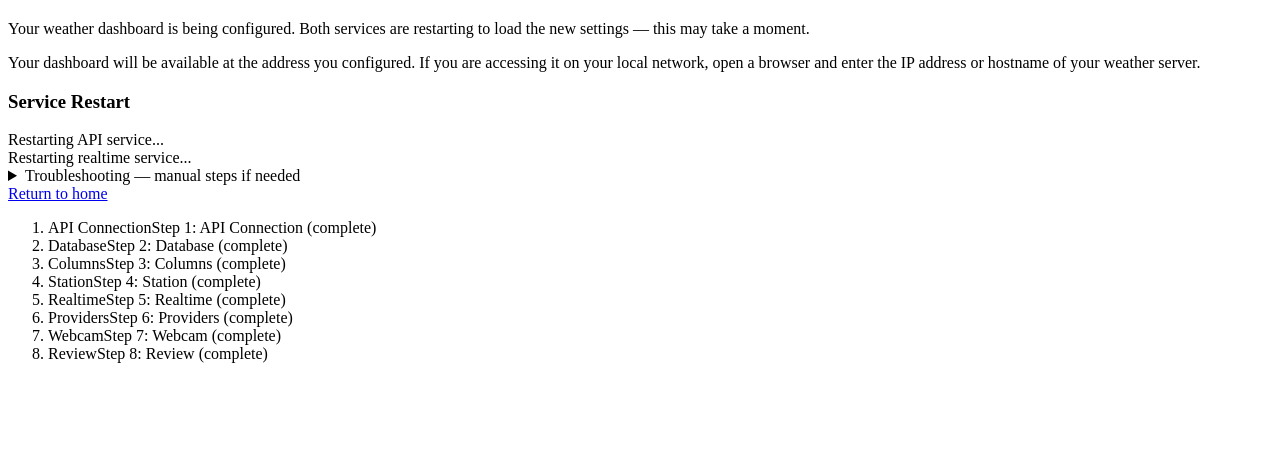
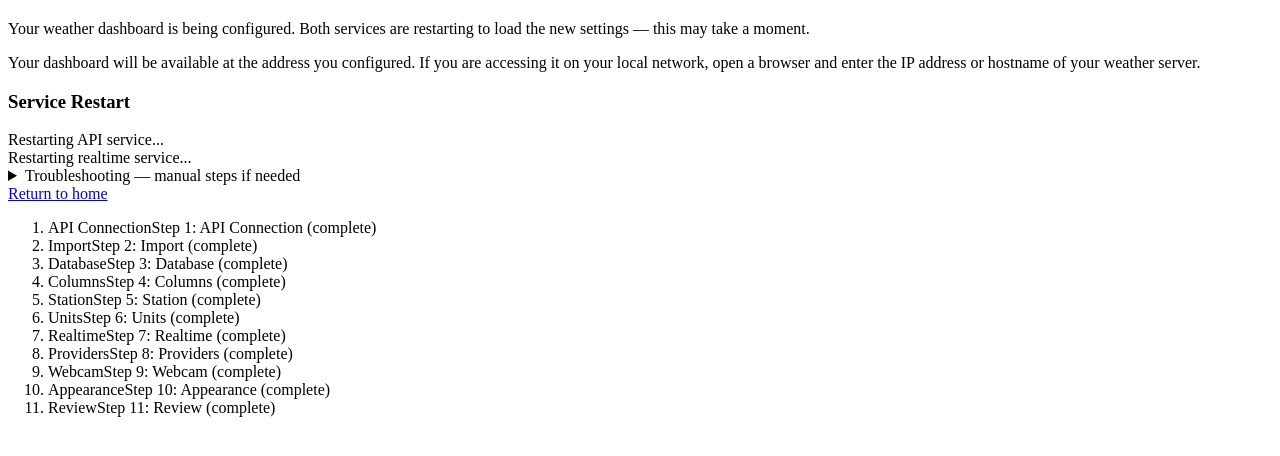
Before and after one commit to clearskies-wx/weewx-clearskies-stack, a FastAPI app: template weewx_clearskies_config/templates/wizard/step_complete.html in a window 1280 px wide. Shown: the part 35-491 px from the top of the page. Run offline with FastAPI, Linux system fonts and the light colour scheme; the template is opened without the code that fills it, so the values that code supplies are empty; parts of the project's set-up code (start-up, migrations or seed data) failed here and were passed over.

Commit message:
fix(wizard): correct step totals (11 not 10) and complete page progress bar
Step headers said "of 10" but the wizard has 11 steps. The complete
page had a hardcoded 8-step progress bar missing Import, Units, and
Appearance. Also fixed a stale /wizard/step/10 link on the error path.

Co-Authored-By: Claude Opus 4.6 (1M context) <noreply@anthropic.com>

```diff
--- a/weewx_clearskies_config/templates/wizard/step_api.html
+++ b/weewx_clearskies_config/templates/wizard/step_api.html
@@ -1,10 +1,10 @@
 <article>
   <header>
     {% if rerun_mode %}
-    <h2>Step 1 of 10 — API Connection</h2>
+    <h2>Step 1 of 11 — API Connection</h2>
     <p>The API is already configured. Verify the address below and click <strong>Reconnect</strong> to continue.</p>
     {% else %}
-    <h2>Step 1 of 10 — API Connection</h2>
+    <h2>Step 1 of 11 — API Connection</h2>
     <p>Enter the connection details shown in your API's startup banner.</p>
     {% endif %}
   </header>
--- a/weewx_clearskies_config/templates/wizard/step_complete.html
+++ b/weewx_clearskies_config/templates/wizard/step_complete.html
@@ -12,7 +12,7 @@
     <h3>Configuration failed</h3>
     <p>{{ error }}</p>
     <a href="#"
-       hx-get="/wizard/step/10"
+       hx-get="/wizard/step/9"
        hx-target="#wizard-content"
        hx-swap="innerHTML show:window:top"
        hx-indicator="#wizard-spinner">
@@ -148,18 +148,21 @@
 </article>
 
 {# ------------------------------------------------------------------ #}
-{# OOB: replace the progress bar nav so all 8 steps show as complete. #}
+{# OOB: replace the progress bar nav so all 11 steps show as complete. #}
 {# hx-swap-oob="true" targets the element with matching id="wizard-nav". #}
 {# ------------------------------------------------------------------ #}
 <nav id="wizard-nav" aria-label="Wizard progress" hx-swap-oob="true">
   <ol class="wizard-progress" role="list">
     <li class="is-complete"><span class="step-label" aria-hidden="true">API Connection</span><span class="sr-only">Step 1: API Connection (complete)</span></li>
-    <li class="is-complete"><span class="step-label" aria-hidden="true">Database</span><span class="sr-only">Step 2: Database (complete)</span></li>
-    <li class="is-complete"><span class="step-label" aria-hidden="true">Columns</span><span class="sr-only">Step 3: Columns (complete)</span></li>
-    <li class="is-complete"><span class="step-label" aria-hidden="true">Station</span><span class="sr-only">Step 4: Station (complete)</span></li>
-    <li class="is-complete"><span class="step-label" aria-hidden="true">Realtime</span><span class="sr-only">Step 5: Realtime (complete)</span></li>
-    <li class="is-complete"><span class="step-label" aria-hidden="true">Providers</span><span class="sr-only">Step 6: Providers (complete)</span></li>
-    <li class="is-complete"><span class="step-label" aria-hidden="true">Webcam</span><span class="sr-only">Step 7: Webcam (complete)</span></li>
-    <li class="is-complete"><span class="step-label" aria-hidden="true">Review</span><span class="sr-only">Step 8: Review (complete)</span></li>
+    <li class="is-complete"><span class="step-label" aria-hidden="true">Import</span><span class="sr-only">Step 2: Import (complete)</span></li>
+    <li class="is-complete"><span class="step-label" aria-hidden="true">Database</span><span class="sr-only">Step 3: Database (complete)</span></li>
+    <li class="is-complete"><span class="step-label" aria-hidden="true">Columns</span><span class="sr-only">Step 4: Columns (complete)</span></li>
+    <li class="is-complete"><span class="step-label" aria-hidden="true">Station</span><span class="sr-only">Step 5: Station (complete)</span></li>
+    <li class="is-complete"><span class="step-label" aria-hidden="true">Units</span><span class="sr-only">Step 6: Units (complete)</span></li>
+    <li class="is-complete"><span class="step-label" aria-hidden="true">Realtime</span><span class="sr-only">Step 7: Realtime (complete)</span></li>
+    <li class="is-complete"><span class="step-label" aria-hidden="true">Providers</span><span class="sr-only">Step 8: Providers (complete)</span></li>
+    <li class="is-complete"><span class="step-label" aria-hidden="true">Webcam</span><span class="sr-only">Step 9: Webcam (complete)</span></li>
+    <li class="is-complete"><span class="step-label" aria-hidden="true">Appearance</span><span class="sr-only">Step 10: Appearance (complete)</span></li>
+    <li class="is-complete"><span class="step-label" aria-hidden="true">Review</span><span class="sr-only">Step 11: Review (complete)</span></li>
   </ol>
 </nav>
--- a/weewx_clearskies_config/templates/wizard/step_db.html
+++ b/weewx_clearskies_config/templates/wizard/step_db.html
@@ -1,6 +1,6 @@
 <article>
   <header>
-    <h2>Step 3 of 10 — Database Connection</h2>
+    <h2>Step 3 of 11 — Database Connection</h2>
     <p>Enter your weewx MariaDB/MySQL connection details.
        Fields are pre-filled from the API's weewx.conf where available.</p>
   </header>
--- a/weewx_clearskies_config/templates/wizard/step_import.html
+++ b/weewx_clearskies_config/templates/wizard/step_import.html
@@ -1,6 +1,6 @@
 <article>
   <header>
-    <h2>Step 2 of 10 — Import Existing Configuration</h2>
+    <h2>Step 2 of 11 — Import Existing Configuration</h2>
     <p>If you have an existing weewx skin (like Belchertown), enter its name to import
        the configuration and pre-fill the steps that follow.
        Otherwise, click <strong>Skip — Start Fresh</strong> to begin with US defaults.</p>
--- a/weewx_clearskies_config/templates/wizard/step_mqtt.html
+++ b/weewx_clearskies_config/templates/wizard/step_mqtt.html
@@ -1,6 +1,6 @@
 <article>
   <header>
-    <h2>Step 7 of 10 — Live Updates</h2>
+    <h2>Step 7 of 11 — Live Updates</h2>
     <p>Choose how the dashboard receives live weather data from weewx.
        Use <strong>Direct connection</strong> when weewx and the dashboard run on the same server.
        Use <strong>MQTT</strong> when they run on different servers.</p>
--- a/weewx_clearskies_config/templates/wizard/step_schema.html
+++ b/weewx_clearskies_config/templates/wizard/step_schema.html
@@ -1,6 +1,6 @@
 <article>
   <header>
-    <h2>Step 4 of 10 — Column Mapping</h2>
+    <h2>Step 4 of 11 — Column Mapping</h2>
     <p>Review your archive table schema. Stock weewx columns are auto-mapped.
        Assign canonical names to any custom columns, or leave them blank to exclude from API.</p>
   </header>
--- a/weewx_clearskies_config/templates/wizard/step_station.html
+++ b/weewx_clearskies_config/templates/wizard/step_station.html
@@ -1,6 +1,6 @@
 <article>
   <header>
-    <h2>Step 5 of 10 — Station Identity</h2>
+    <h2>Step 5 of 11 — Station Identity</h2>
     <p>Confirm your weather station's location and display name.
        These are used for provider geo-routing and the dashboard header.</p>
   </header>
--- a/weewx_clearskies_config/templates/wizard/step_units.html
+++ b/weewx_clearskies_config/templates/wizard/step_units.html
@@ -1,6 +1,6 @@
 <article>
   <header>
-    <h2>Step 6 of 10 &mdash; Display Units</h2>
+    <h2>Step 6 of 11 &mdash; Display Units</h2>
     <p>Choose how values are displayed on your weather dashboard.
        Use the preset buttons to fill all fields at once, or adjust individual groups below.</p>
   </header>
```
